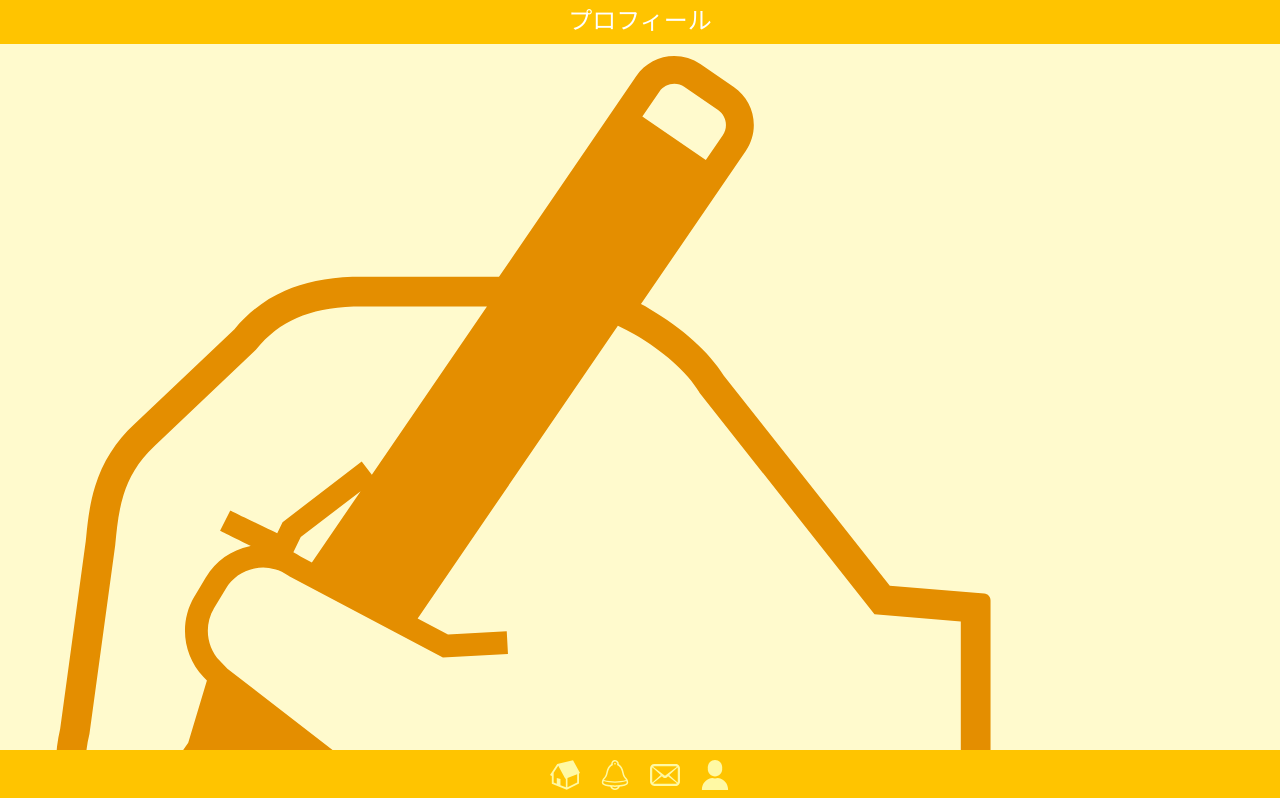
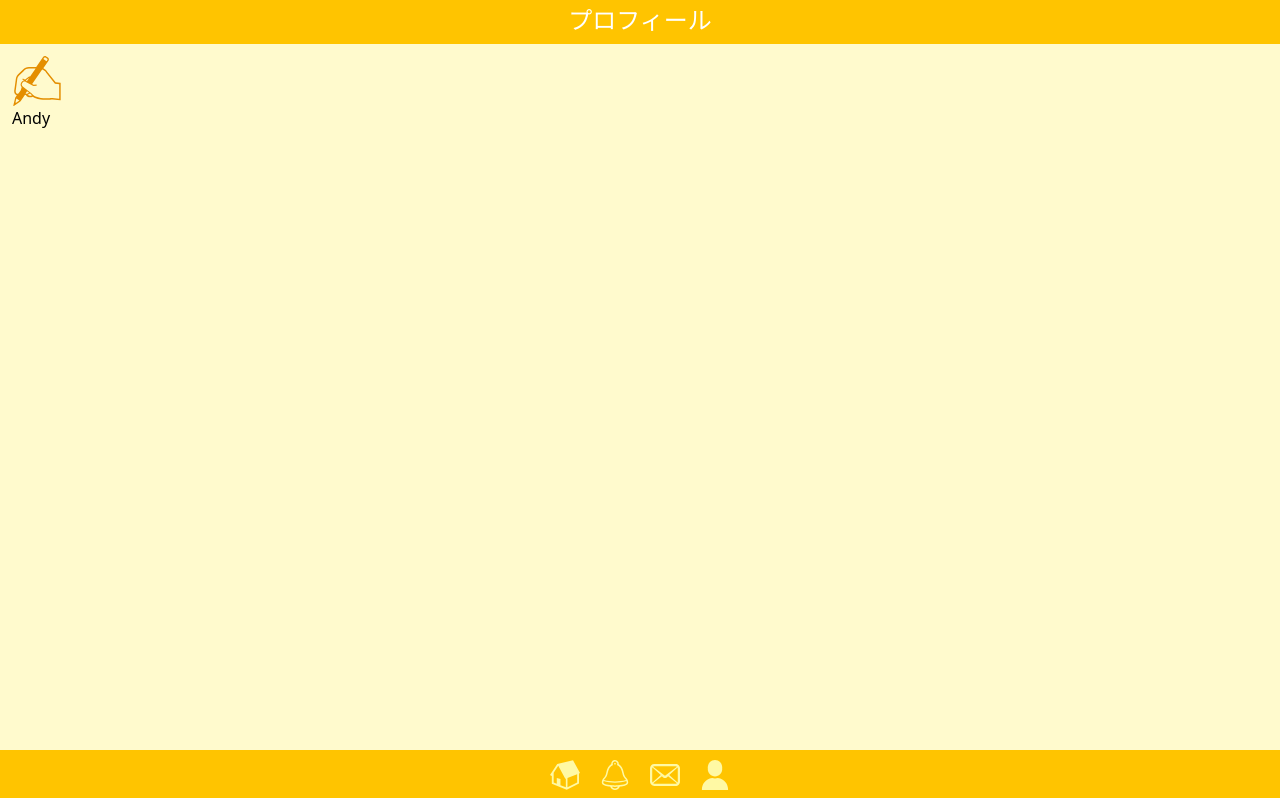
Before and after one commit to namosuke/MyFontSNS, a React (Create React App) app: page /profile in a window 1280 px wide. Shown: the top 798 px of the page. Built offline with nearby package versions, Linux system fonts and the light colour scheme.

Commit message:
[確実に/Profileでエラーが出ます]

```diff
--- a/src/App.js
+++ b/src/App.js
@@ -119,7 +119,7 @@ function Profile() {
     const getUserData= async () =>{
       const  response = await axios.get('./timeline.json');
       console.log(response.data.users);
-      //setData(response.data);
+      setData(response.data.users);
     }
     getUserData();
   },[]);
@@ -129,7 +129,7 @@ function Profile() {
 
   `}>
     <img src={loadIcon} className={'profile-icon'}  alt="読込中" />
-    <h2>{data}</h2>
+    <h2>Andy</h2>
 
 
   </div>
@@ -142,7 +142,7 @@ function Timeline() {
     const getData = async () => {
       const response = await axios.get('./timeline.json');
       console.log(response.data.users)
-      setData(response.data);
+      //setData(response.data);
     }
     getData();
   }, []);
```
